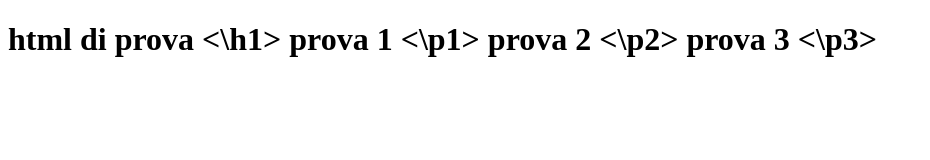
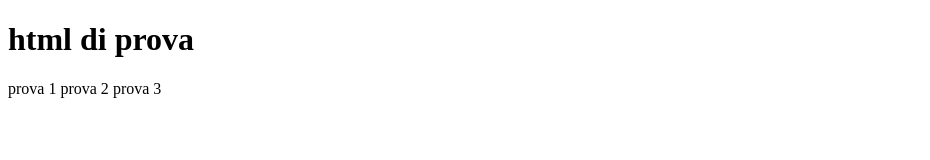
Before and after one commit to trombettaale/trombettaale.github.io, a plain HTML site: page index.html in a window 1280 px wide. Shown: the whole page, without its empty margins (0-930 px from the left). Drawn offline with Linux system fonts and the light colour scheme.

Commit message:
orologio

```diff
--- a/index.html
+++ b/index.html
@@ -1,5 +1,5 @@
 <!doctype html>
-<h1> html di prova <\h1>
-<p1> prova 1 <\p1>
-<p2> prova 2 <\p2>
-<p3> prova 3 <\p3>
+<h1> html di prova </h1>
+<p1> prova 1 </p1>
+<p2> prova 2 </p2>
+<p3> prova 3 </p3>
```
